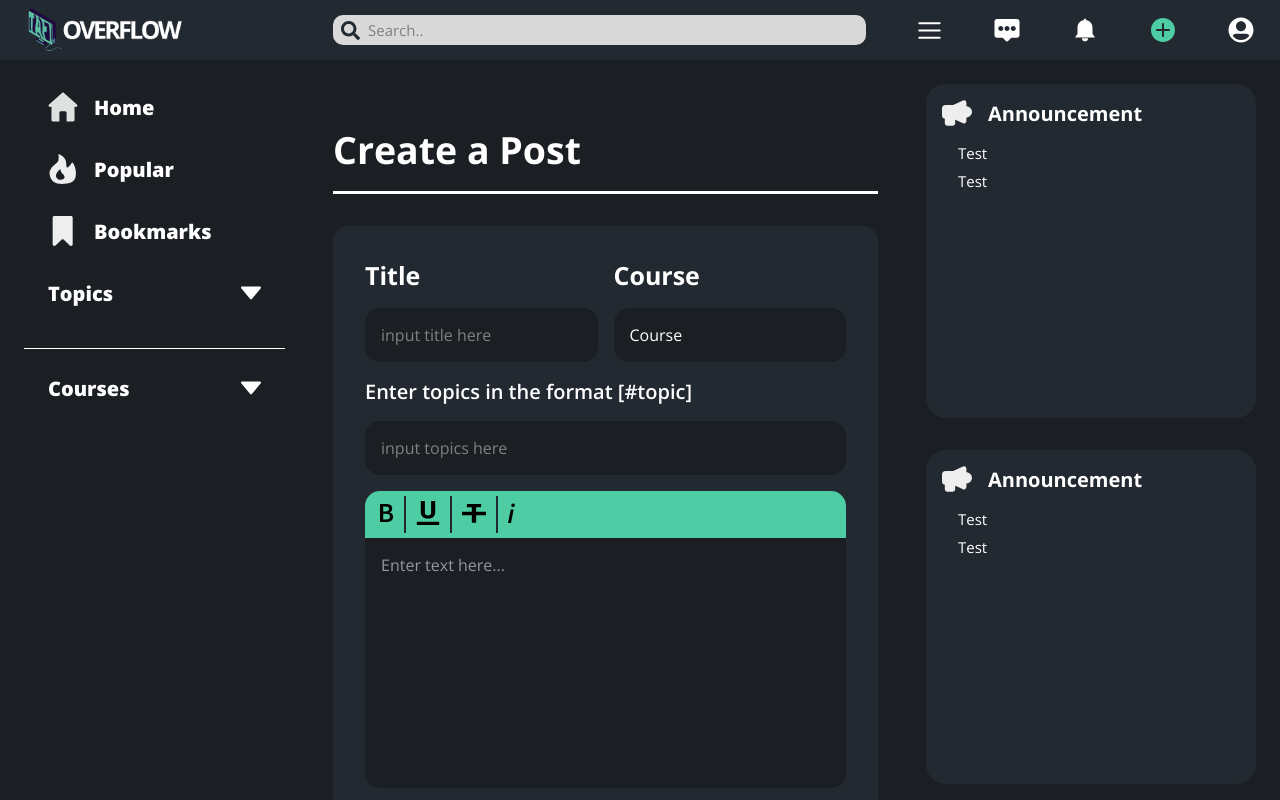
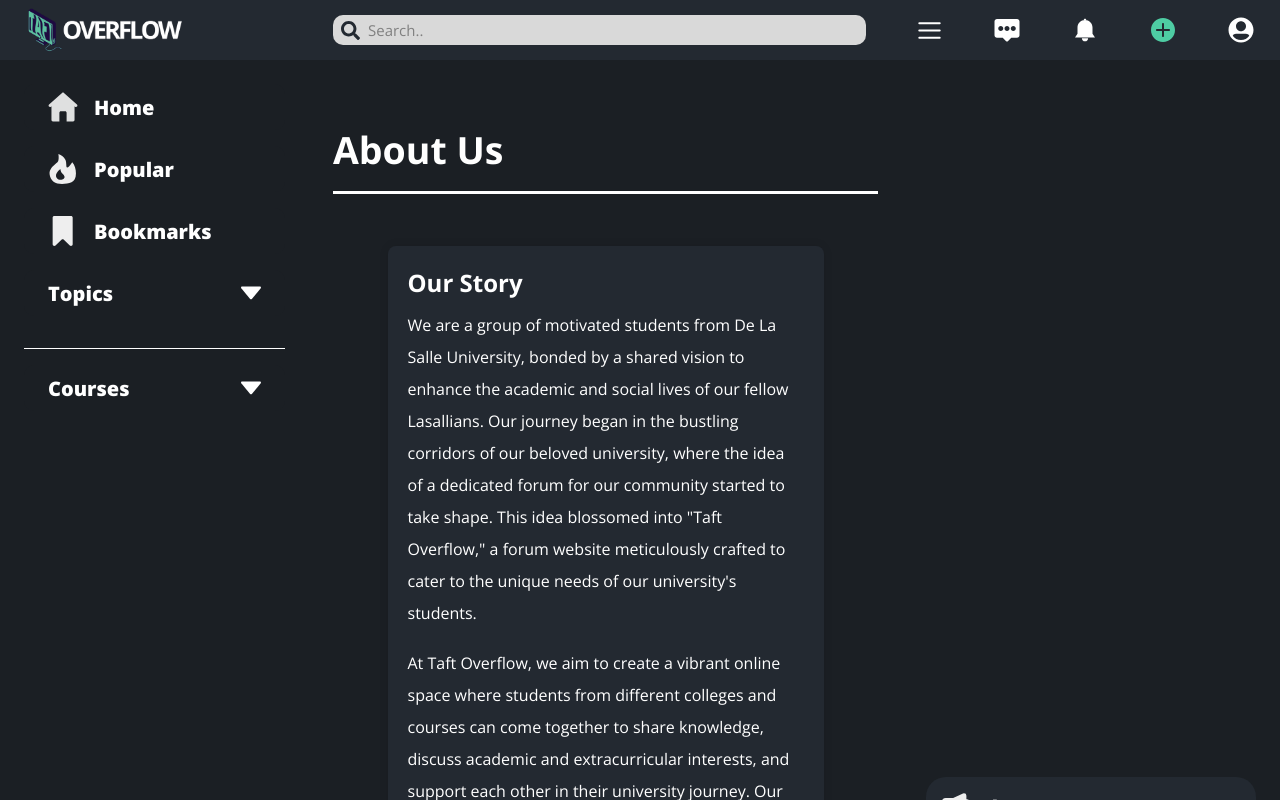
Before and after one commit to PolySpade/Taft-Overflow, a React (Create React App) app in the folder client/: page /createpost in a window 1280 px wide. Shown: the top 800 px of the page. Built offline with nearby package versions, Linux system fonts and the light colour scheme.

Commit message:
about us & privacy policy pages

```diff
--- /dev/null
+++ b/client/src/components/about_us/About_us.jsx
@@ -0,0 +1,62 @@
+import React from 'react';
+import './about_us.css';
+
+const About_us = ({ imgUrl, name, action }) => {
+  return (
+    <div className="about-us_container">
+      <div>
+        <h1>Our Story</h1>
+        <p>We are a group of motivated students from De La Salle University, bonded by a shared vision to enhance the academic and social lives of our fellow Lasallians. Our journey began in the bustling corridors of our beloved university, where the idea of a dedicated forum for our community started to take shape. This idea blossomed into "Taft Overflow," a forum website meticulously crafted to cater to the unique needs of our university's students.</p>
+        <br />
+        <p>At Taft Overflow, we aim to create a vibrant online space where students from different colleges and courses can come together to share knowledge, discuss academic and extracurricular interests, and support each other in their university journey. Our platform is designed with the specific intent of fostering a sense of belonging and collaboration among the diverse student body of De La Salle University.</p>
+        <br />
+        <p>Driven by our commitment to enhancing student life and academic experience, Taft Overflow serves as a dynamic hub for information exchange, where students can find and share resources, advice, and insights related to their courses and college life. Our mission is to make every Lasallian feel connected, informed, and empowered through a forum that truly understands and addresses their needs.</p>
+      </div>
+      <div className="contact-us_container">
+        <h1>Contact Us</h1>
+        <p>Darylle Xander A. Calugtong<br />
+        <a href="mailto:darylle_calugtong@dlsu.edu.ph">darylle_calugtong@dlsu.edu.ph</a><br />
+        09176801021</p>
+        <p>Carl Vincent Blix P. Lingat<br />
+        <a href="mailto:carl_lingat@dlsu.edu.ph">carl_lingat@dlsu.edu.ph</a><br />
+        09985491360</p>
+        <p>Richmond Teri T. Tan<br />
+        <a href="mailto:richmond_teri_tan@dlsu.edu.ph">richmond_teri_tan@dlsu.edu.ph</a><br />
+        09171593960</p>
+        <p>Donald G. Xu<br />
+        <a href="mailto:xu_xu@dlsu.edu.ph">xu_xu@dlsu.edu.ph</a><br />
+        09179919980</p>
+      </div>
+      <div className="npm-packages_container">
+        <h1>NPM Packages</h1>
+        <h2>Client side:</h2>
+        <ul>
+          <li>"@testing-library/jest-dom": "^5.17.0"</li>
+          <li>"@testing-library/react": "^13.4.0"</li>
+          <li>"@testing-library/user-event": "^13.5.0"</li>
+          <li>"axios": "^1.6.7"</li>
+          <li>"draft-js": "^0.11.7"</li>
+          <li>"react": "^18.2.0"</li>
+          <li>"react-dom": "^18.2.0"</li>
+          <li>"react-icons": "^5.0.1"</li>
+          <li>"react-router-dom": "^6.22.3"</li>
+          <li>"react-scripts": "5.0.1"</li>
+          <li>"web-vitals": "^2.1.4"</li>
+        </ul>
+        <h2>Server side:</h2>
+        <ul>
+          <li>"body-parser": "^1.20.2"</li>
+          <li>"cors": "^2.8.5"</li>
+          <li>"dotenv": "^16.4.5"</li>
+          <li>"express": "^4.18.3"</li>
+          <li>"express-fileupload": "^1.4.3"</li>
+          <li>"hbs": "^4.2.0"</li>
+          <li>"mongoose": "^8.2.1"</li>
+          <li>"nodemon": "^3.1.0"</li>
+        </ul>
+      </div>
+    </div>
+  )
+}
+
+export default About_us;
--- /dev/null
+++ b/client/src/components/about_us/about_us.css
@@ -0,0 +1,51 @@
+.about-us_container {
+  padding: 20px;
+  background-color: #232931;
+  margin: 20px auto;
+  width: 80%;
+  border-radius: 8px;
+  box-shadow: 0 0 10px rgba(0, 0, 0, 0.1);
+  flex-direction: column;
+  align-items: center;
+  justify-content: space-evenly;
+  color: white;
+}
+
+.about-us_container h1 {
+  font-family: var(--font-family);
+  font-size: 24px;
+  margin-bottom: 10px;
+}
+
+.about-us_container h2 {
+  font-family: var(--font-family);
+  font-size: 20px;
+  margin-bottom: 10px;
+}
+
+.about-us_container p, .about-us_container li {
+  font-family: var(--font-family);
+  line-height: 2;
+}
+
+.contact-us_container, .npm-packages_container {
+  margin-top: 20px;
+}
+
+.contact-us_container a {
+  color: #4ea8de;
+  text-decoration: none;
+}
+
+.contact-us_container a:hover {
+  text-decoration: underline;
+}
+
+.npm-packages_container ul {
+  list-style-type: none;
+  padding: 0;
+}
+
+.npm-packages_container li {
+  margin-bottom: 5px;
+}
--- /dev/null
+++ b/client/src/components/about_us_header/About_us_header.jsx
@@ -0,0 +1,13 @@
+import React from 'react'
+import './about_us_header.css';
+
+const About_us_header = ({imgUrl, name, action}) => {
+  return (
+  <div className="title-container">
+    <h2>About Us</h2>
+    <div className="title-underline"></div>
+  </div>
+  )
+}
+
+export default About_us_header;
--- /dev/null
+++ b/client/src/components/about_us_header/about_us_header.css
@@ -0,0 +1,24 @@
+.title-container {
+  display: flex;
+  flex-direction: column;
+  align-items: left;
+  justify-content: space-evenly;
+  color: white;
+  background-color: var(--background-color);
+  font-family: var(--font-family);
+  font-weight: 700;
+  font-size: 25px;
+  width: 100%;
+  margin-top: 3rem;
+}
+
+.title-container h2 {
+  margin: 0;
+  padding-bottom: 1rem;
+}
+
+.title-underline {
+  height: 3px;
+  background-color: white;
+  width: 100%;
+}
--- a/client/src/components/index.js
+++ b/client/src/components/index.js
@@ -6,5 +6,9 @@ export { default as Navsearchbar} from './nav_searchbar/Navsearchbar';
 export { default as Footerlinks} from './footer_links/Footer_links';
 export { default as Profile_info} from './profile_info/Profile_info';
 export { default as Profile_recents} from './profile_recents/Profile_recents';
+export { default as Create_postheader} from './create_postheader/Create_postheader';
 export { default as Create_post} from './create_post/Create_post';
-export { default as Create_postheader} from './create_postheader/Create_postheader';
+export { default as About_us_header} from './about_us_header/About_us_header';
+export { default as About_us} from './about_us/About_us';
+export { default as Privacy_policy_header} from './privacy_policy_header/Privacy_policy_header';
+export { default as Privacy_policy} from './privacy_policy/Privacy_policy';
--- /dev/null
+++ b/client/src/components/privacy_policy/Privacy_policy.jsx
@@ -0,0 +1,39 @@
+import React from 'react';
+import './privacy_policy.css';
+
+const About_us = ({ imgUrl, name, action }) => {
+  return (
+    <div className="privacy-policy_container">
+      <div>
+        <h1>Policy</h1>
+        <p>
+          This page informs you of our policies regarding the collection, use, and disclosure of personal data when you use our Service and the choices you have associated with that data.
+        </p>
+        <br></br>
+        <p>
+          We use your data to provide and improve the Service. By using the Service, you agree to the collection and use of information in accordance with this policy.
+        </p>
+        <br></br>
+        <h1>Information Collection and Use</h1>
+        <p>
+          We collect several different types of information for various purposes to provide and improve our Service to you.
+        </p>
+        <br></br>
+        <h1>Types of Data Collected Personal Data</h1>
+        <p>
+          While using our Service, we may ask you to provide us with certain personally identifiable information that can be used to contact or identify you ("Personal Data"). Personally identifiable information may include, but is not limited to:
+        </p>
+        <br></br>
+        <p>
+          Email address<br></br>
+          First name and last name<br></br>
+          DLSU Email Address<br></br>
+          ID Number<br></br>
+          Degree<br></br>
+        </p>
+      </div>
+    </div>
+  )
+}
+
+export default About_us;
--- /dev/null
+++ b/client/src/components/privacy_policy/privacy_policy.css
@@ -0,0 +1,24 @@
+.privacy-policy_container {
+  padding: 20px;
+  background-color: #232931;
+  margin: 20px auto;
+  width: 80%;
+  border-radius: 8px;
+  box-shadow: 0 0 10px rgba(0, 0, 0, 0.1);
+  flex-direction: column;
+  align-items: center;
+  justify-content: space-evenly;
+  color: white;
+}
+
+.privacy-policy_container h1{
+  font-family: var(--font-family);
+  font-size: 20px;
+  margin-bottom: 10px;
+}
+
+
+.privacy-policy_container p{
+  font-family: var(--font-family);
+  line-height: 2;
+}
--- /dev/null
+++ b/client/src/components/privacy_policy_header/Privacy_policy_header.jsx
@@ -0,0 +1,13 @@
+import React from 'react'
+import './privacy_policy_header.css';
+
+const Privacy_policy_header = ({imgUrl, name, action}) => {
+  return (
+  <div className="title-container">
+    <h2>Privacy Policy</h2>
+    <div className="title-underline"></div>
+  </div>
+  )
+}
+
+export default Privacy_policy_header;
--- /dev/null
+++ b/client/src/components/privacy_policy_header/privacy_policy_header.css
@@ -0,0 +1,24 @@
+.title-container {
+  display: flex;
+  flex-direction: column;
+  align-items: left;
+  justify-content: space-evenly;
+  color: white;
+  background-color: var(--background-color);
+  font-family: var(--font-family);
+  font-weight: 700;
+  font-size: 25px;
+  width: 100%;
+  margin-top: 3rem;
+}
+
+.title-container h2 {
+  margin: 0;
+  padding-bottom: 1rem;
+}
+
+.title-underline {
+  height: 3px;
+  background-color: white;
+  width: 100%;
+}
--- a/client/src/containers/body/Body.jsx
+++ b/client/src/containers/body/Body.jsx
@@ -1,6 +1,6 @@
 import React from 'react'
 import './body.css';
-import {Post, Profile_info, Profile_recents, Create_post, Create_postheader} from '../../components/index';
+import {Post, Profile_info, Profile_recents, Create_post, Create_postheader, About_us, About_us_header, Privacy_policy, Privacy_policy_header} from '../../components/index';
 
 /* PROFILE PAGE
 const Body = () => {
@@ -20,9 +20,9 @@ const Body = () => {
 const Body = () => {
   return (
     <div className='body__container section__padding'>
-      <Create_postheader></Create_postheader>
+      <About_us_header></About_us_header>
       <div className='body__container-recents'>
-        <Create_post></Create_post>
+        <About_us></About_us>
       </div>
     </div>
   )
```
